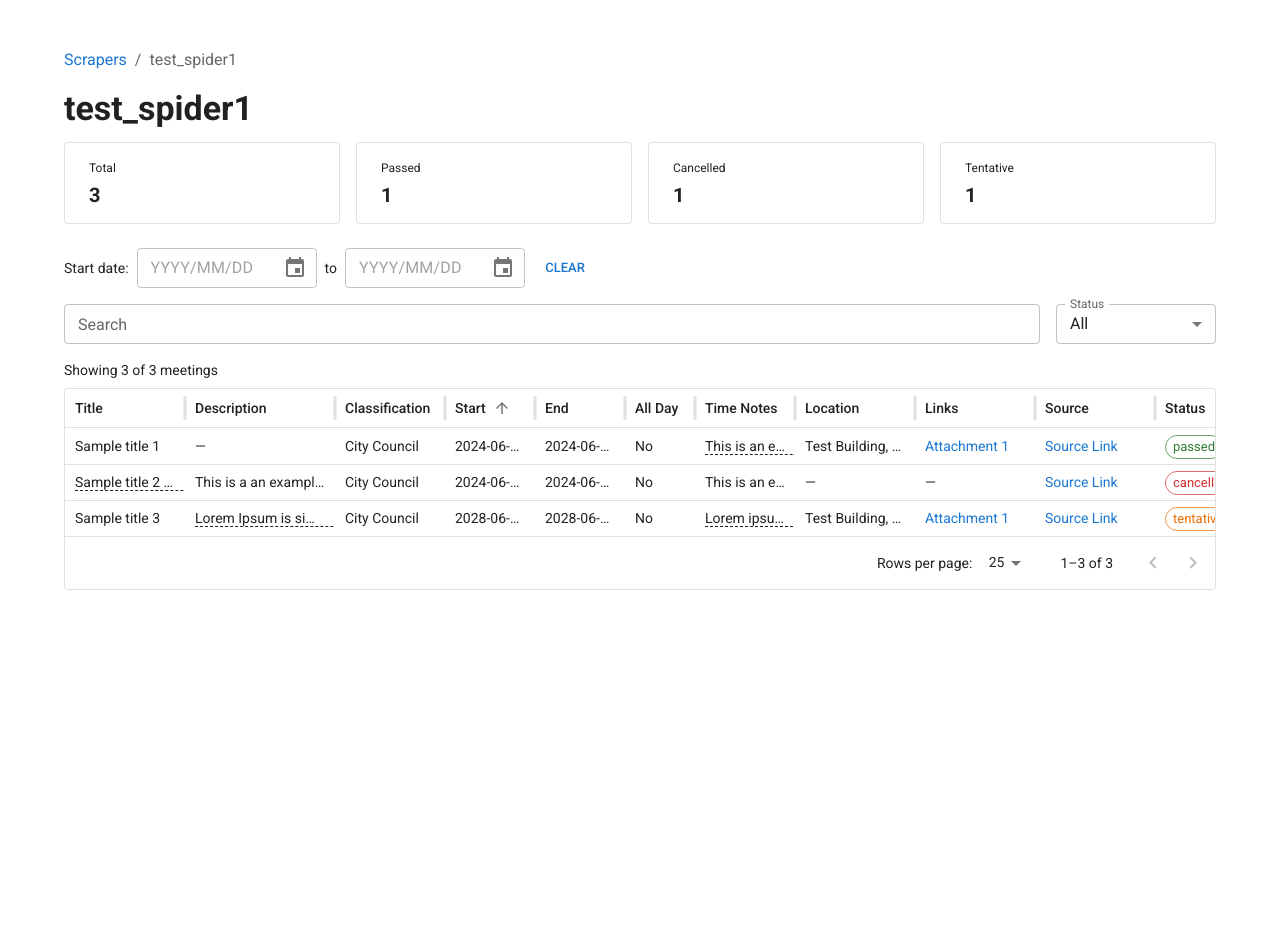
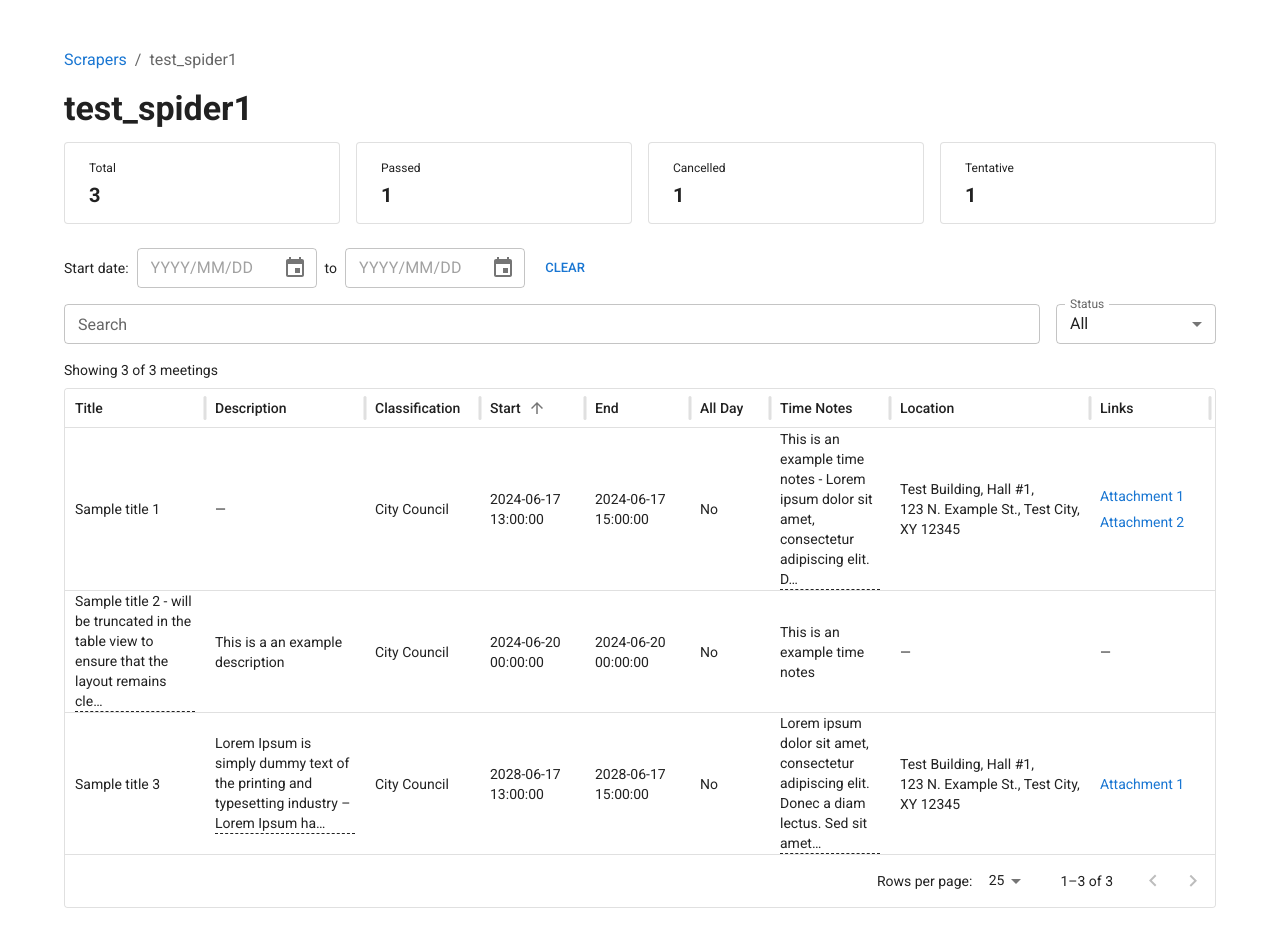
Before and after one commit to DevArtsLab/city-scrapers-meetings-viewer, a Next.js app: page /scrapers/test_spider1 in a window 1280 px wide. Shown: the top 944 px of the page. Before the commit the page ends 800 px from the top, so only its background shows below. Built offline with nearby package versions, Linux system fonts and the light colour scheme; what @mui/material-nextjs would draw is missing.

Commit message:
address PR review: getRowHeight auto, location column width, cell centering

```diff
--- a/components/MeetingsTable.tsx
+++ b/components/MeetingsTable.tsx
@@ -68,55 +68,55 @@ const DATAGRID_COLUMNS: GridColDef[] = [
   {
     field: "title",
     headerName: "Title",
-    flex: 1.5,
-    minWidth: 120,
-    renderCell: ({ row }) => <TruncatedText text={row.title} />,
+    flex: 2,
+    minWidth: 140,
+    renderCell: ({ row }) => <TruncatedText text={row.title} maxLength={90} />,
   },
   {
     field: "description",
     headerName: "Description",
-    flex: 2,
-    minWidth: 150,
-    renderCell: ({ row }) => <TruncatedText text={row.description} />,
+    flex: 2.5,
+    minWidth: 160,
+    renderCell: ({ row }) => (
+      <TruncatedText text={row.description} maxLength={90} />
+    ),
   },
   {
     field: "classification",
     headerName: "Classification",
     flex: 1,
-    minWidth: 110,
+    minWidth: 115,
     valueFormatter: (value: string) => value || "—",
   },
   {
     field: "start",
     headerName: "Start",
-    flex: 1,
-    minWidth: 90,
+    width: 105,
   },
   {
     field: "end",
     headerName: "End",
-    flex: 1,
-    minWidth: 90,
+    width: 105,
   },
   {
     field: "all_day",
     headerName: "All Day",
-    flex: 0.6,
-    minWidth: 70,
+    width: 80,
     renderCell: ({ row }) => (row.all_day ? "Yes" : "No"),
   },
   {
     field: "time_notes",
     headerName: "Time Notes",
-    flex: 1,
-    minWidth: 100,
-    renderCell: ({ row }) => <TruncatedText text={row.time_notes} />,
+    flex: 1.5,
+    minWidth: 120,
+    renderCell: ({ row }) => (
+      <TruncatedText text={row.time_notes} maxLength={90} />
+    ),
   },
   {
     field: "location",
     headerName: "Location",
-    flex: 1.5,
-    minWidth: 120,
+    width: 200,
     valueGetter: (_value: unknown, row: unknown) =>
       locationText(row as MeetingRecord),
     renderCell: ({ row }) => <LocationDisplay record={row as MeetingRecord} />,
@@ -146,7 +146,7 @@ const DATAGRID_COLUMNS: GridColDef[] = [
     field: "source",
     headerName: "Source",
     flex: 1.5,
-    minWidth: 120,
+    minWidth: 130,
     renderCell: ({ row }) =>
       row.source ? (
         <LinkWithTooltip href={row.source} label="Source Link" />
@@ -157,8 +157,7 @@ const DATAGRID_COLUMNS: GridColDef[] = [
   {
     field: "status",
     headerName: "Status",
-    flex: 0.8,
-    minWidth: 90,
+    width: 105,
     valueGetter: (_value: unknown, row: unknown) =>
       normalizeStatus((row as MeetingRecord).status),
     renderCell: ({ value }) => <StatusChip status={value} />,
@@ -166,8 +165,7 @@ const DATAGRID_COLUMNS: GridColDef[] = [
   {
     field: "id",
     headerName: "ID",
-    flex: 0.8,
-    minWidth: 80,
+    width: 85,
   },
 ];
 
@@ -401,6 +399,7 @@ export default function MeetingsTable({
           columns={DATAGRID_COLUMNS}
           disableColumnMenu
           autoHeight
+          getRowHeight={() => "auto"}
           density="compact"
           pageSizeOptions={[10, 25, 50]}
           initialState={{
@@ -413,7 +412,13 @@ export default function MeetingsTable({
             noRowsOverlay: EmptyState,
           }}
           aria-label="meetings table"
-          sx={{ border: "none" }}
+          sx={{
+            border: "none",
+            "& .MuiDataGrid-cell": {
+              display: "flex",
+              alignItems: "center",
+            },
+          }}
         />
       </Paper>
 
--- a/components/ScrapersTable.tsx
+++ b/components/ScrapersTable.tsx
@@ -21,8 +21,9 @@ function placeholderValue(value?: string) {
 const columns: GridColDef[] = [
   {
     field: "slug",
-    headerName: "Slug/Spider Name",
-    flex: 1,
+    headerName: "Slug / Spider Name",
+    flex: 1.5,
+    minWidth: 160,
     renderCell: ({ value }) => (
       <MuiLink
         component={NextLink}
@@ -36,19 +37,20 @@ const columns: GridColDef[] = [
   {
     field: "agency",
     headerName: "Agency",
-    flex: 1,
+    flex: 2,
+    minWidth: 200,
     valueFormatter: (value?: string) => placeholderValue(value),
   },
   {
     field: "last_run_status",
     headerName: "Status",
-    flex: 1,
+    width: 110,
     valueFormatter: (value?: string) => placeholderValue(value),
   },
   {
     field: "last_run",
     headerName: "Last Run",
-    flex: 1,
+    width: 170,
     valueFormatter: (value?: string) => placeholderValue(value),
   },
 ];
@@ -63,6 +65,7 @@ export default function ScrapersTable({ spiders }: { spiders: SpiderEntry[] }) {
         columns={columns}
         disableColumnMenu
         autoHeight
+        density="compact"
         pageSizeOptions={[10, 25, 50]}
         initialState={{
           pagination: { paginationModel: { pageSize: 25 } },
--- a/package.json
+++ b/package.json
@@ -16,6 +16,7 @@
     "@emotion/styled": "^11.14.1",
     "@mui/material": "^9.0.1",
     "@mui/material-nextjs": "^9.0.1",
+    "@mui/x-data-grid": "^9.6.0",
     "@mui/x-date-pickers": "^9.5.0",
     "date-fns": "^4.4.0",
     "dayjs": "^1.11.21",
```
Also changed, not shown: 1 other file (tests, documents, lock files or other folders).
